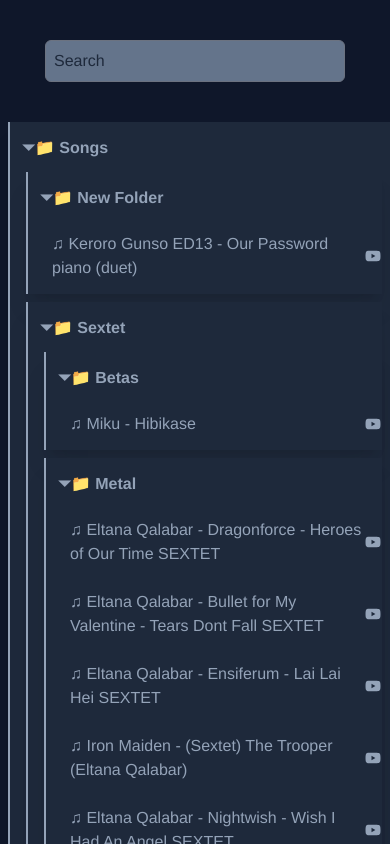
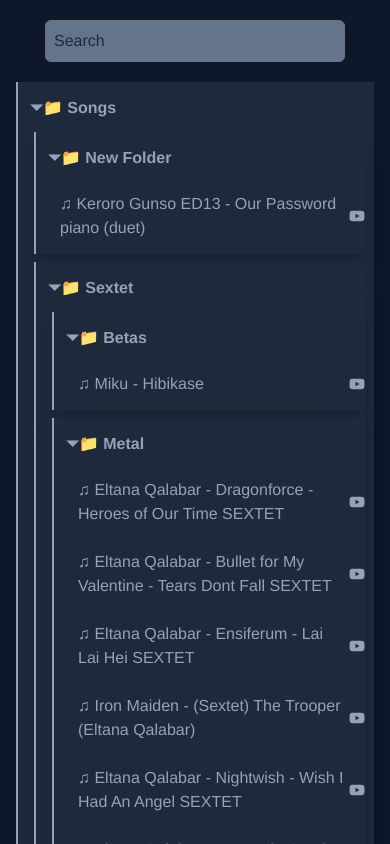
Before and after one commit to pink-papaya/the-papayas, a Vue app: page / in a window 390 px wide. Shown: the top 844 px of the page. Built offline with nearby package versions, Linux system fonts and the light colour scheme.

Commit message:
feat: Redesign UI (WIP)

```diff
--- a/src/components/FileTree.vue
+++ b/src/components/FileTree.vue
@@ -73,6 +73,8 @@
 
   &.first {
     padding-right: 8px;
+    margin-left: 16px;
+    margin-right: 16px;
     margin-top: 0;
   }
 
@@ -92,7 +94,11 @@
 
   > .item-name {
     @apply sticky z-10 p-1 capitalize;
-    top: 120px;
+
+    top: 82px;
+    @screen md {
+      top: 120px;
+    }
   }
 
   &:hover {
--- a/src/components/SongLIst.vue
+++ b/src/components/SongLIst.vue
@@ -1,12 +1,12 @@
 <template>
-  <div class="sticky top-0 z-20 bg-slate-900 py-10">
+  <div class="sticky top-0 z-20 bg-slate-900 p-4 py-5 sm:py-10">
     <input
       v-model="query"
       type="search"
       name="search"
       placeholder="Search"
       aria-label="Search"
-      class="w-full max-w-[300px] rounded-md bg-slate-500 p-2 placeholder:text-slate-800 text-slate-900 focus:border-transparent focus:bg-slate-400 focus:ring-1 focus:ring-slate-500"
+      class="w-full max-w-[300px] rounded-md bg-slate-500 p-2 text-slate-900 placeholder:text-slate-800 focus:border-transparent focus:bg-slate-400 focus:ring-1 focus:ring-slate-500"
     />
   </div>
   <FileTree :items="filteredItems" class="file-tree sticky rounded-lg" />
```
